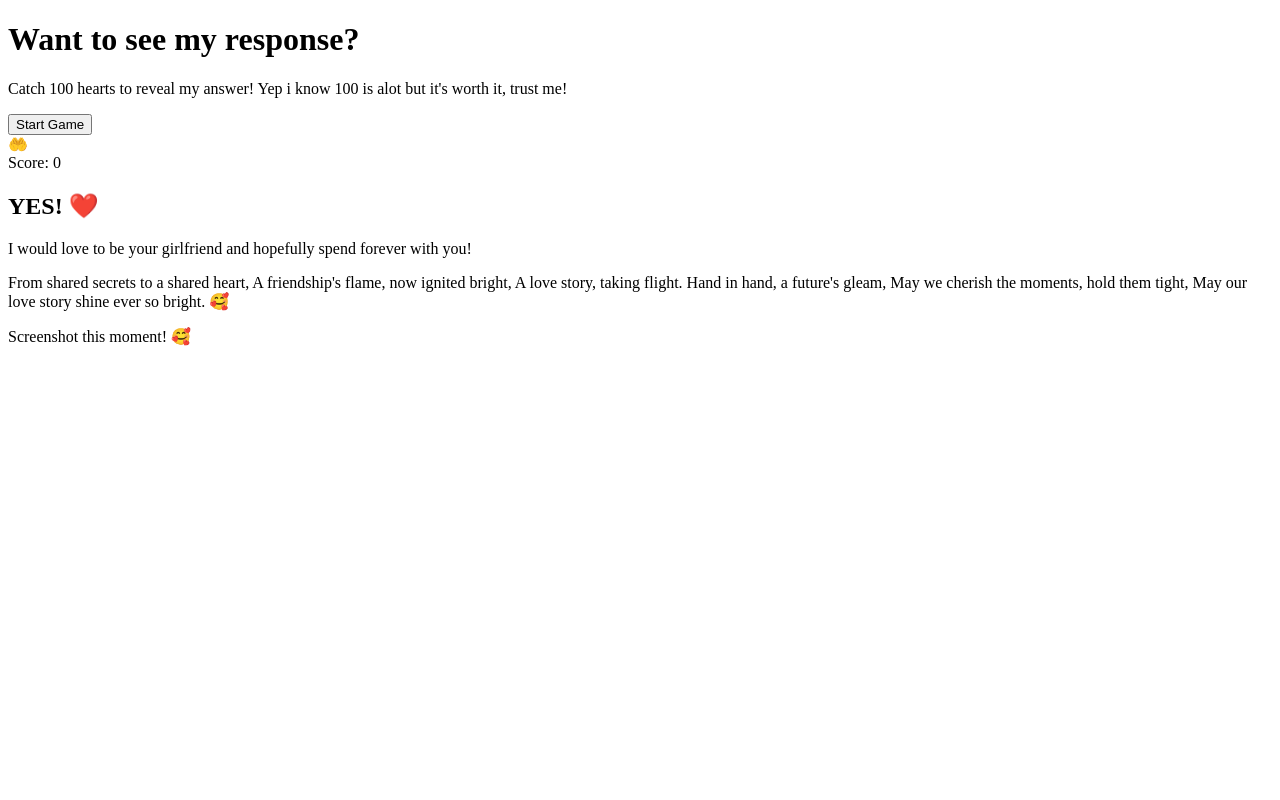
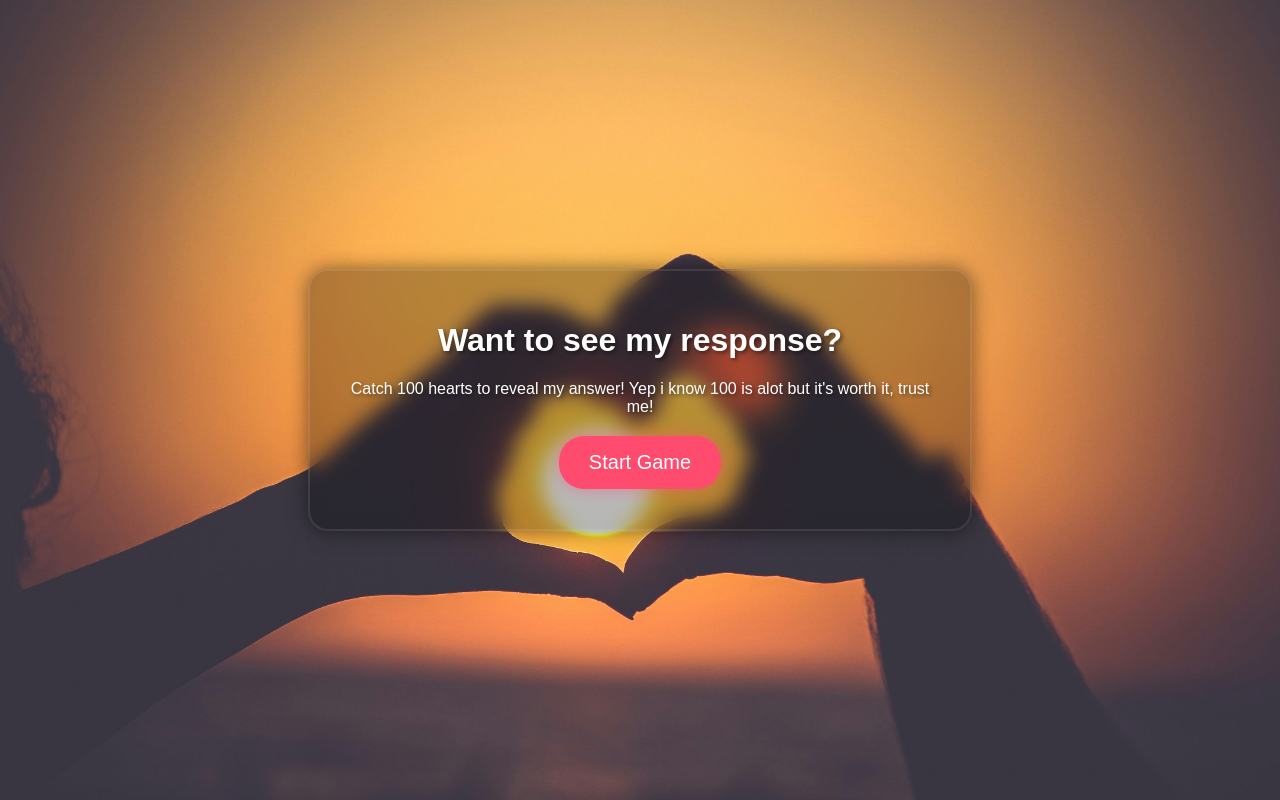
Before and after one commit to Larkoefua/Proposal, a plain HTML site: page index.html in a window 1280 px wide. Drawn offline with Linux system fonts and the light colour scheme; the site is published under a folder, as on GitHub Pages, so addresses that start at the root find nothing.

Commit message:
additional changes

```diff
--- a/css/style.css
+++ b/css/style.css
@@ -8,7 +8,7 @@ body {
     min-height: 100vh;
     position: relative;
     overflow: hidden;
-    background-image: url('/images/lovely.png') ;
+    background-image: url('../images/lovely.png') ;
     background-size: cover;
     background-position: center;
     background-repeat: no-repeat;
--- a/index.html
+++ b/index.html
@@ -4,7 +4,7 @@
     <meta charset="UTF-8">
     <meta name="viewport" content="width=device-width, initial-scale=1.0">
     <title>Proposal Response Game</title>
-    <link rel="stylesheet" type="text/css" href="/css/style.css">
+    <link rel="stylesheet" type="text/css" href="./css/style.css">
 </head>
 <body>
 
@@ -37,6 +37,6 @@
 
 
 
-    <script src="/scripts/script.js"></script>
+    <script src="./scripts/script.js"></script>
 </body>
 </html>
```
